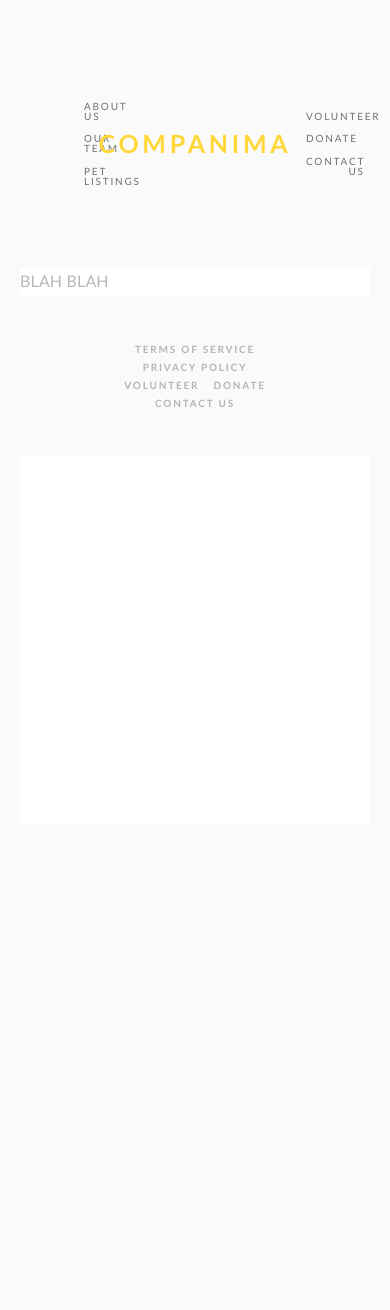
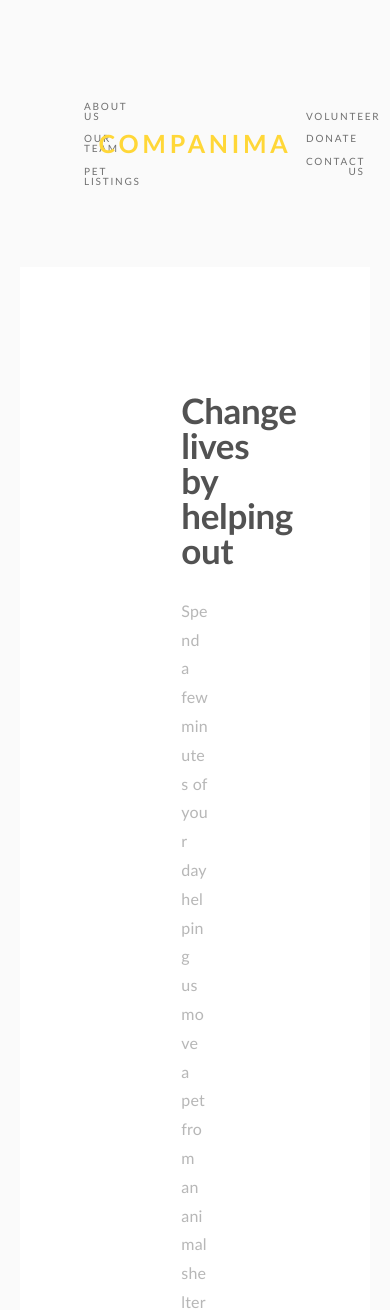
Before and after one commit to lin-ll/companima, a Django app: page /volunteer/ in a window 390 px wide. Shown: the top 1310 px of the page. Before the commit the page ends 407 px from the top, so only its background shows below. Run offline with Django 3.2, Linux system fonts and the light colour scheme; some libraries are stand-ins or nearby versions.

Commit message:
Starting volunteer page

```diff
--- a/website/static/website/css/main.css
+++ b/website/static/website/css/main.css
@@ -384,6 +384,11 @@ h1+h1, h1+h2, h1+h3, h2+h1, h2+h2, h2+h3, h3+h1, h3+h2, h3+h3 {
 		padding-left: 36px;
 		padding-right: 36px;
 	}
+
+	.main-content {
+		padding-left: 36px;
+		padding-right: 36px;
+	}
 }
 
 @media screen and (max-width: 960px) {
@@ -396,10 +401,20 @@ h1+h1, h1+h2, h1+h3, h2+h1, h2+h2, h2+h3, h3+h1, h3+h2, h3+h3 {
 		padding-top: 120px;
 		padding-bottom: 120px;
 	}
+
+	.main-content {
+		padding-left: 48px;
+		padding-right: 48px;
+	}
 }
 
 @media screen and (max-width: 1024px) {
 	.index-page-content {
+		padding-left: 64px;
+		padding-right: 64px;
+	}
+
+	.main-content {
 		padding-left: 64px;
 		padding-right: 64px;
 	}
@@ -410,6 +425,16 @@ h1+h1, h1+h2, h1+h3, h2+h1, h2+h2, h2+h3, h3+h1, h3+h2, h3+h3 {
 	-moz-box-sizing: border-box;
 	box-sizing: border-box;
 	padding: 100px 100px;
+
+	-webkit-animation: anim-opacity-full 480ms ease-out;
+	animation: anim-opacity-full 480ms ease-out;
+}
+
+.main-content {
+	-webkit-box-sizing: border-box;
+	-moz-box-sizing: border-box;
+	box-sizing: border-box;
+	padding: 80px 100px;
 
 	-webkit-animation: anim-opacity-full 480ms ease-out;
 	animation: anim-opacity-full 480ms ease-out;
@@ -429,6 +454,7 @@ h1+h1, h1+h2, h1+h3, h2+h1, h2+h2, h2+h3, h3+h1, h3+h2, h3+h3 {
 	margin-left: -17px;
 	margin-right: -17px;
 	width: auto !important;
+	display: inline-block;
 }
 
 [class*=sqs-col] {
@@ -448,7 +474,7 @@ h1+h1, h1+h2, h1+h3, h2+h1, h2+h2, h2+h3, h3+h1, h3+h2, h3+h3 {
 	width: 16.6667%;
 }
 
-.sqs-col-3 {
+.sqs-col-4 {
 	width: 33.3333%;
 }
 
--- a/website/templates/website/volunteer.html
+++ b/website/templates/website/volunteer.html
@@ -1,7 +1,32 @@
 {% extends 'website/base.html' %}
 
 {% block content %}
-	<div>
-		BLAH BLAH
+	<div class='content-outer'>
+		<main>
+			<section class='main-content'>
+				<div>
+					<div class='sqs-row'>
+						<div class='sqs-col-4'>
+							<div class='sqs-block sqs-block-3'>
+								<div class='sqs-block-content'>&nbsp;</div>
+							</div>
+						</div>
+						<div class='sqs-col-4'>
+							<div class='sqs-block sqs-block-2'>
+								<div class='sqs-block-content-other'>
+									<h2>Change lives by helping out</h2>
+									<p>Spend a few minutes of your day helping us move a pet from an animal shelter to a loving new home. Make someone's day by bringing their new companion to them!</p>
+								</div>
+							</div>
+						</div>
+						<div class='sqs-col-4'>
+							<div class='sqs-block sqs-block-3'>
+								<div class='sqs-block-content'>&nbsp;</div>
+							</div>
+						</div>
+					</div>
+				</div>
+			</section>
+		</main>
 	</div>
 {% endblock %}
```
Also changed, not shown: website/templates/website/index.html (+12 -13 lines). Lines whose indentation alone changed are shown as unchanged.
